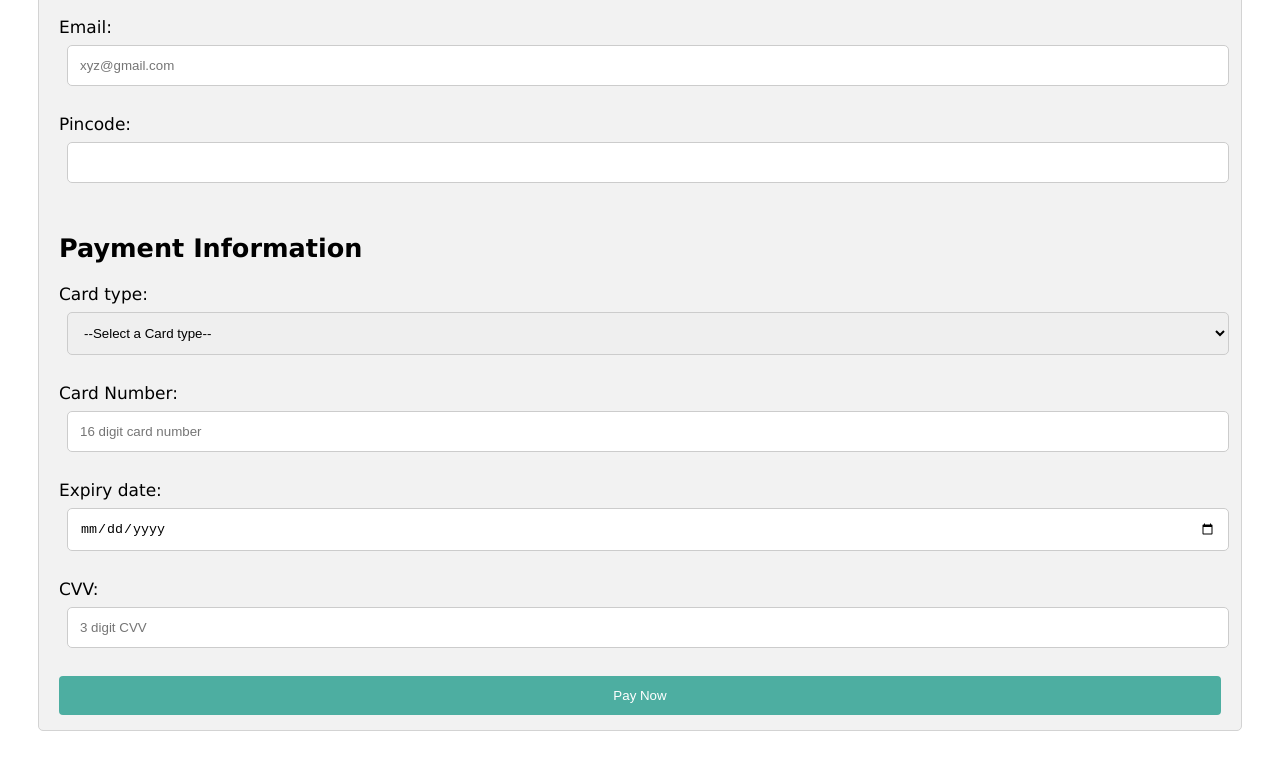
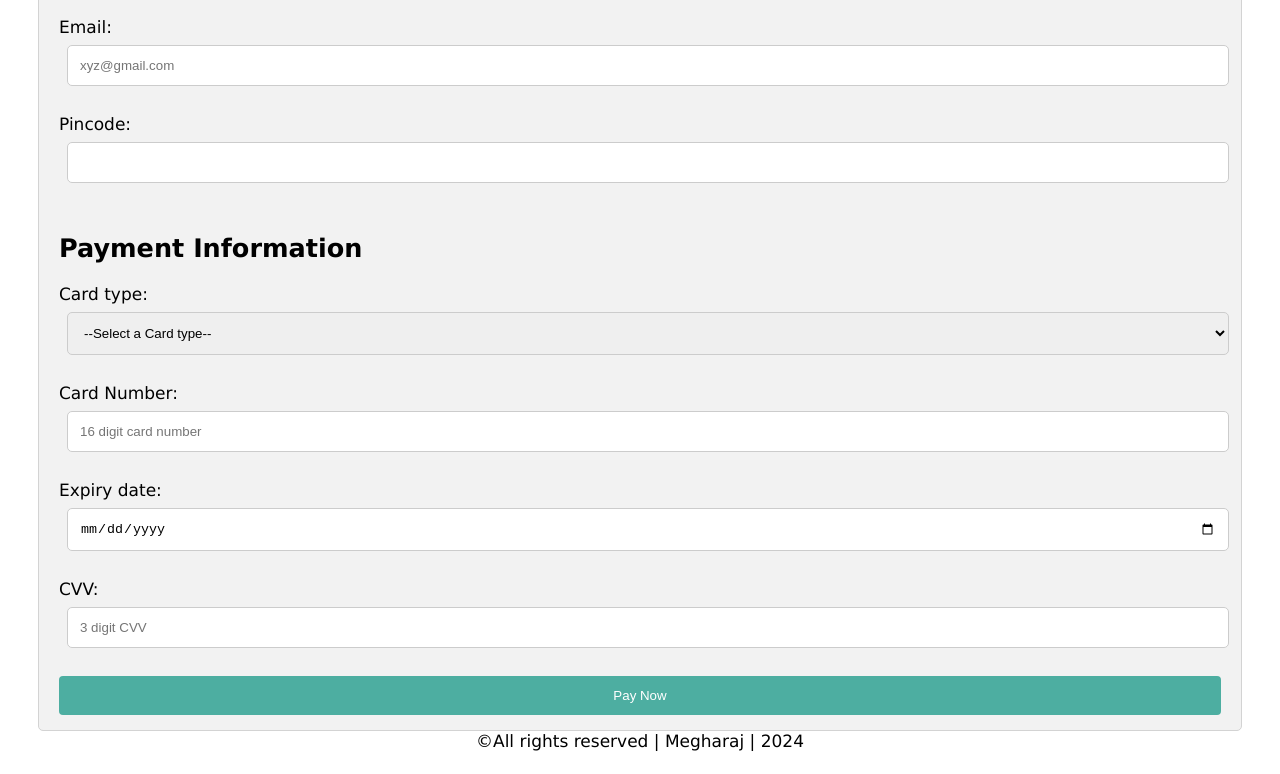
Before and after one commit to Megharaj2004/PaymentForm, a plain HTML site: page index.html in a window 1280 px wide. Shown: the part 611-1385 px from the top of the page. Drawn offline with Linux system fonts and the light colour scheme.

Commit message:
Update index.html

```diff
--- a/index.html
+++ b/index.html
@@ -54,5 +54,6 @@
 
     </form>
 </div>
+    <footer style="text-align: center;">&copyAll rights reserved | Megharaj | 2024</footer>
 </body>
 </html>
```
